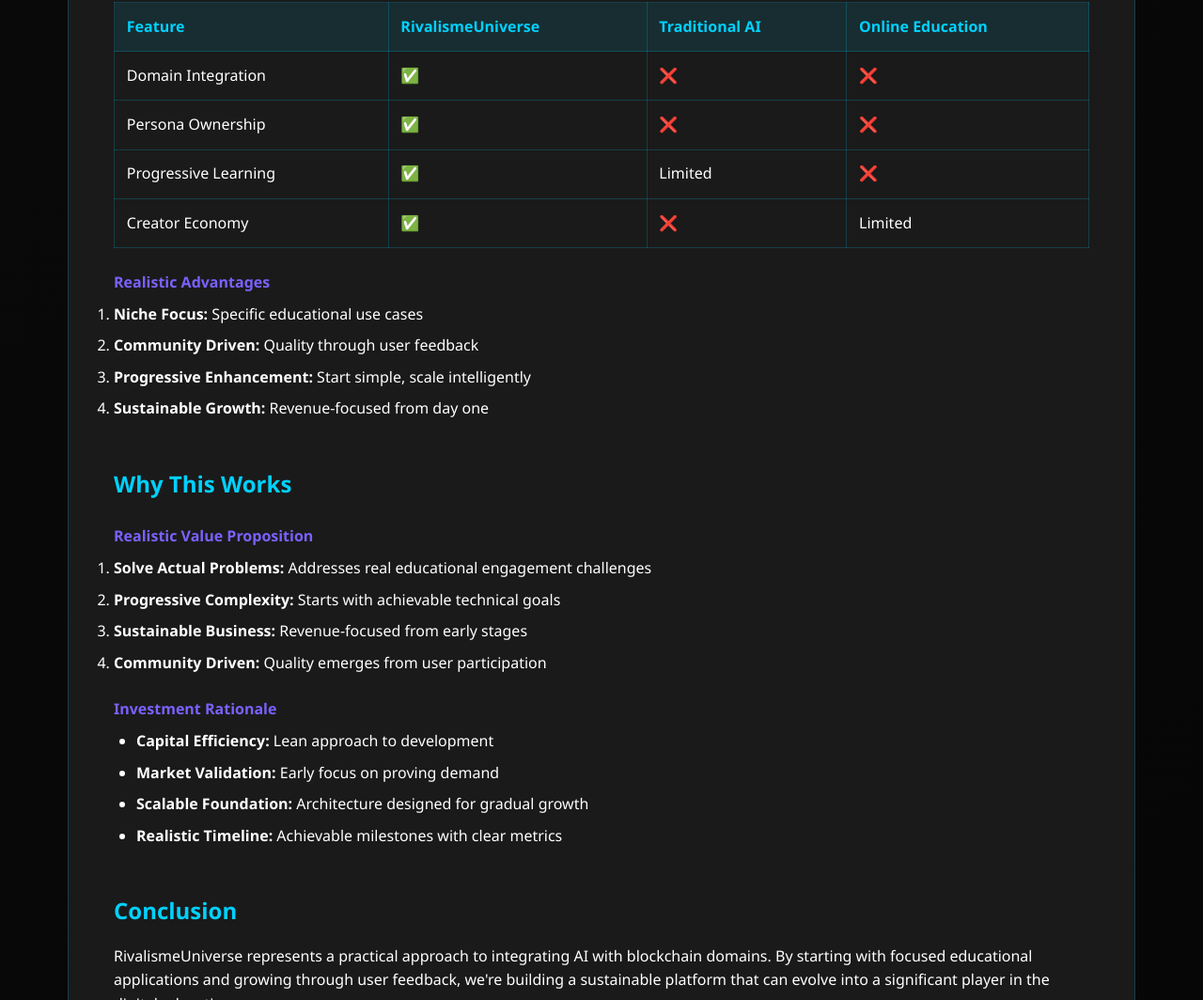
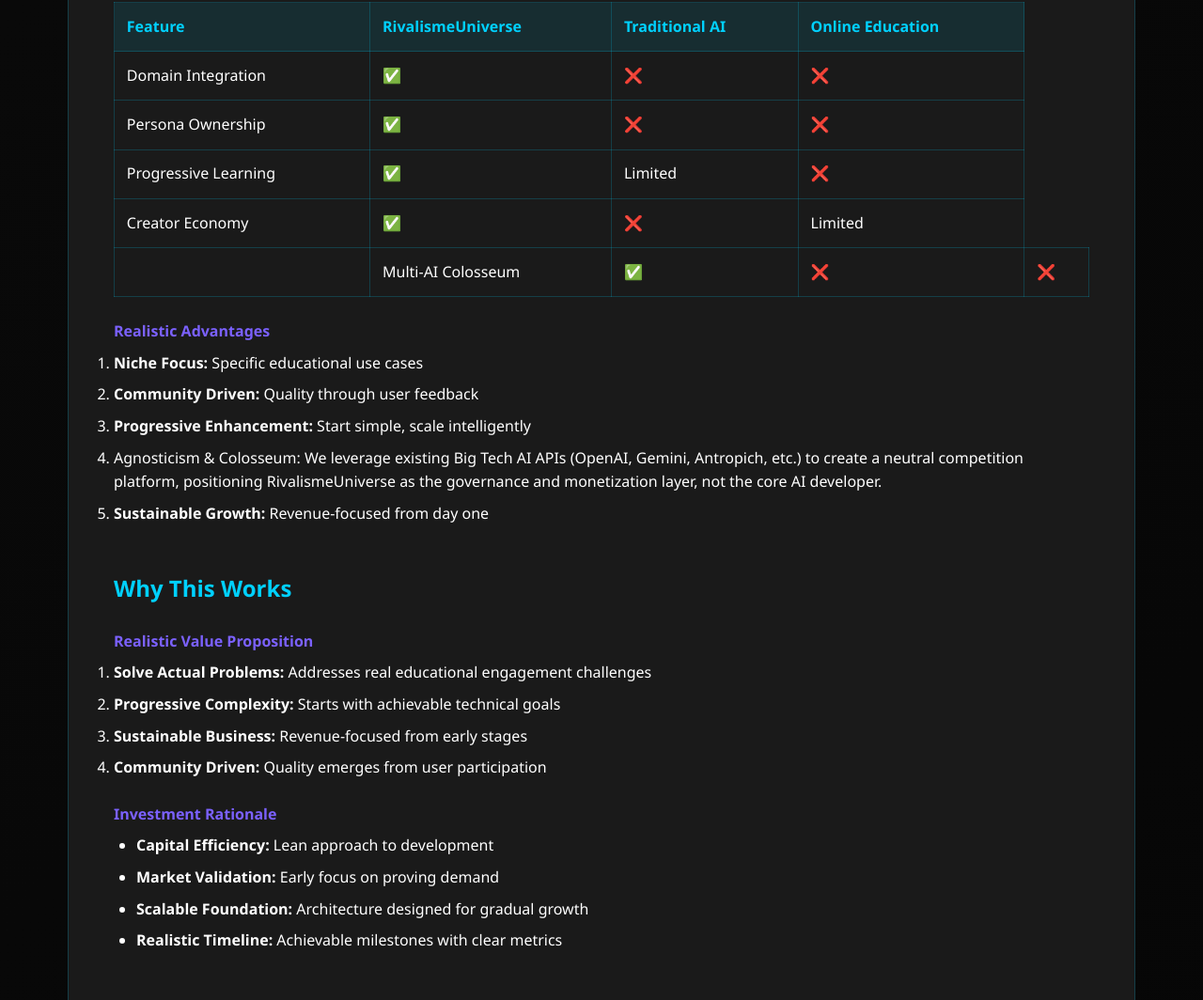
Before and after one commit to unuserv01-lab/RivalismeUniverse-Domain-AI-Automata-, a plain HTML site: page Frontend/litepaper.html in a window 1280 px wide. Shown: the part 5909-6973 px from the top of the page at 94% size. Drawn offline with Linux system fonts and the light colour scheme.

Commit message:
Update litepaper.html

```diff
--- a/Frontend/litepaper.html
+++ b/Frontend/litepaper.html
@@ -840,6 +840,13 @@
                         <td>❌</td>
                         <td>Limited</td>
                     </tr>
+                    <td>
+                        <td>Multi-AI Colosseum</td>
+                        <td> ✅ </td>
+                        <td> ❌ </td>
+                        <td> ❌ </td>
+                        </tr>
+                    </tr>
                 </table>
 
                 <h4>Realistic Advantages</h4>
@@ -847,8 +854,10 @@
     <li><strong>Niche Focus:</strong> Specific educational use cases</li>
     <li><strong>Community Driven:</strong> Quality through user feedback</li>
     <li><strong>Progressive Enhancement:</strong> Start simple, scale intelligently</li>
+    <li><Vendor>Agnosticism & Colosseum:</strong> We leverage existing Big Tech AI APIs (OpenAI, Gemini, Antropich, etc.) to create a neutral competition platform, positioning RivalismeUniverse as the governance and monetization layer, not the core AI developer.</li>
     <li><strong>Sustainable Growth:</strong> Revenue-focused from day one</li>
 </ol>
+
             </div>
 
             <div class="litepaper-section">
```
Lines whose indentation alone changed are shown as unchanged.
